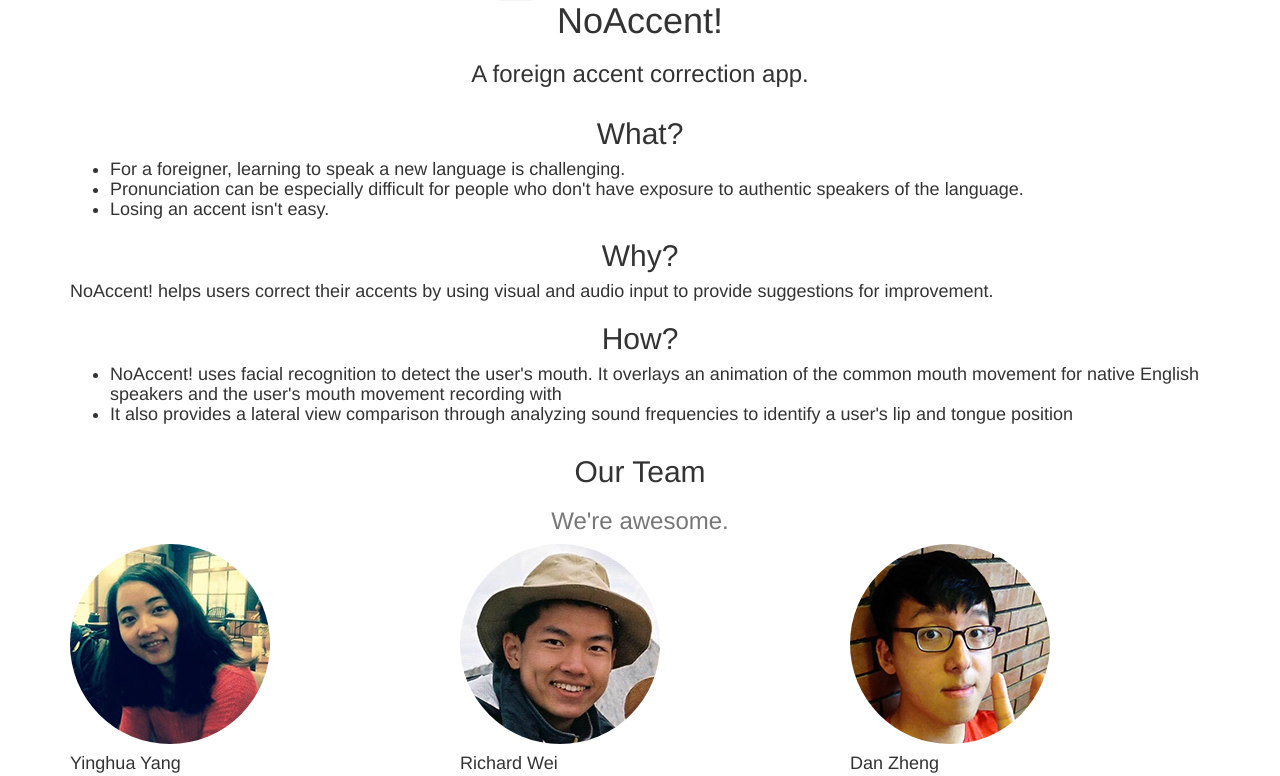
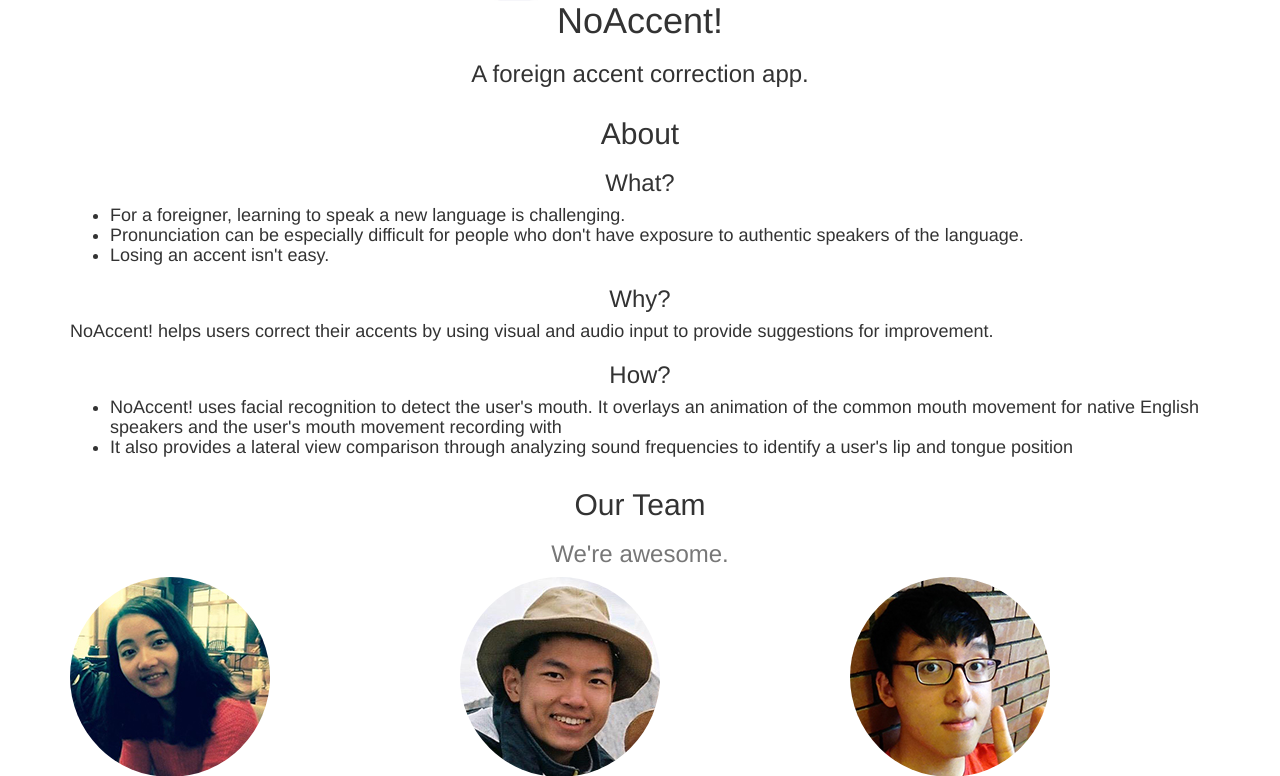
Before and after one commit to dan-zheng/NoAccent, a PHP site: page / in a window 1280 px wide; the page is wider, and only the part inside the window is pictured. Shown: the part 769-1545 px from the top of that part. Run offline with PHP 8.4, Linux system fonts and the light colour scheme.

Commit message:
Tweak fonts, merge footer.css into index.css, change demo img

```diff
--- a/web/footer.php
+++ b/web/footer.php
@@ -1,3 +1,4 @@
 <footer>
   Made with <i class='fa fa-heart'></i> at <a href='http://wildhacks.org/'>WildHacks 2015</a>.
+  <img id='cat-small' src='cat-nobg.png'></img>
 </footer>
--- a/web/index.php
+++ b/web/index.php
@@ -10,7 +10,6 @@
     <link rel='stylesheet' href='bower_components/font-awesome/css/font-awesome.min.css'>
     <link href='https://fonts.googleapis.com/css?family=Roboto:100,300,400,500,700' rel='stylesheet' type='text/css'>
     <link rel="stylesheet" href="css/header.css" type="text/stylesheet">
-    <link rel="stylesheet" href="css/footer.css" type="text/stylesheet">
     <link rel="stylesheet" href="css/fonts.css" type="text/stylesheet">
     <link rel="stylesheet" href="css/index.css" type="text/stylesheet">
 
@@ -39,20 +38,20 @@
     <section id='about' class='dark-bg'>
         <div class='container'>
             <div class='section-module'>
-                <h2 class='relative-center section-divider text-center'>What?</h2>
+                <h2 class='relative-center section-divider text-center'>About</h2>
+                <h3 class='purple relative-center section-divider text-center'>What?</h3>
                 <h4 class="white">
                     <ul>
                         <li>For a foreigner, learning to speak a new language is challenging.</li>
                         <li>Pronunciation can be especially difficult for people who don't have exposure to authentic speakers of the language.</li>
                         <li>Losing an accent isn't easy.</li>
                     </ul>
-
                 </h4>
-                <h2 class='relative-center section-center section-divider text-center'>Why?</h2>
+                <h3 class='purple relative-center section-center section-divider text-center'>Why?</h3>
                 <h4 class="white">
                     <span class='purple'>NoAccent!</span> helps users correct their accents by using visual and audio input to provide suggestions for improvement.
                 </h4>
-                <h2 class='relative-center section-center section-divider text-center'>How?</h2>
+                <h3 class='purple relative-center section-center section-divider text-center'>How?</h3>
                 <h4 class="white">
                     <ul>
                         <li><span class='purple'>NoAccent!</span> uses facial recognition to detect the user's mouth. It overlays an animation of the common mouth movement for native English speakers and the user's mouth movement recording with </li>
@@ -130,7 +129,9 @@
                 <h2 class='text-center section-heading'>Demo</h2>
                 <h3 class='white text-center section-title'>Here's a mockup of our app.</h3>
                 <div class='text-center wrap'>
-                    <iframe id='demo-video' src="https://player.vimeo.com/video/139043174" width="960px" height="540px" frameborder="0" webkitallowfullscreen mozallowfullscreen allowfullscreen></iframe>
+                    <!--<iframe id='demo-video' src="https://player.vimeo.com/video/139043174" width="960px" height="540px" frameborder="0" webkitallowfullscreen mozallowfullscreen allowfullscreen></iframe>-->
+                    <img class='auto-resize section-divider' src='img/lateraldemo1.png'></img>
+                    <img class='auto-resize section-divider' src='img/lateraldemo2.png'></img>
                 </div>
             </div>
         </div>
```
Also changed, not shown: web/css/footer.css (deleted, +0 -11 lines), web/css/index.css (+22 -0 lines), web/dan1.jpg (deleted), web/dan2.jpg (deleted), web/dan3.png (deleted), web/dan4.png (deleted), web/img/lateraldemo1.png (added), web/img/lateraldemo2.png (added), web/pokemon_games.png (deleted).
